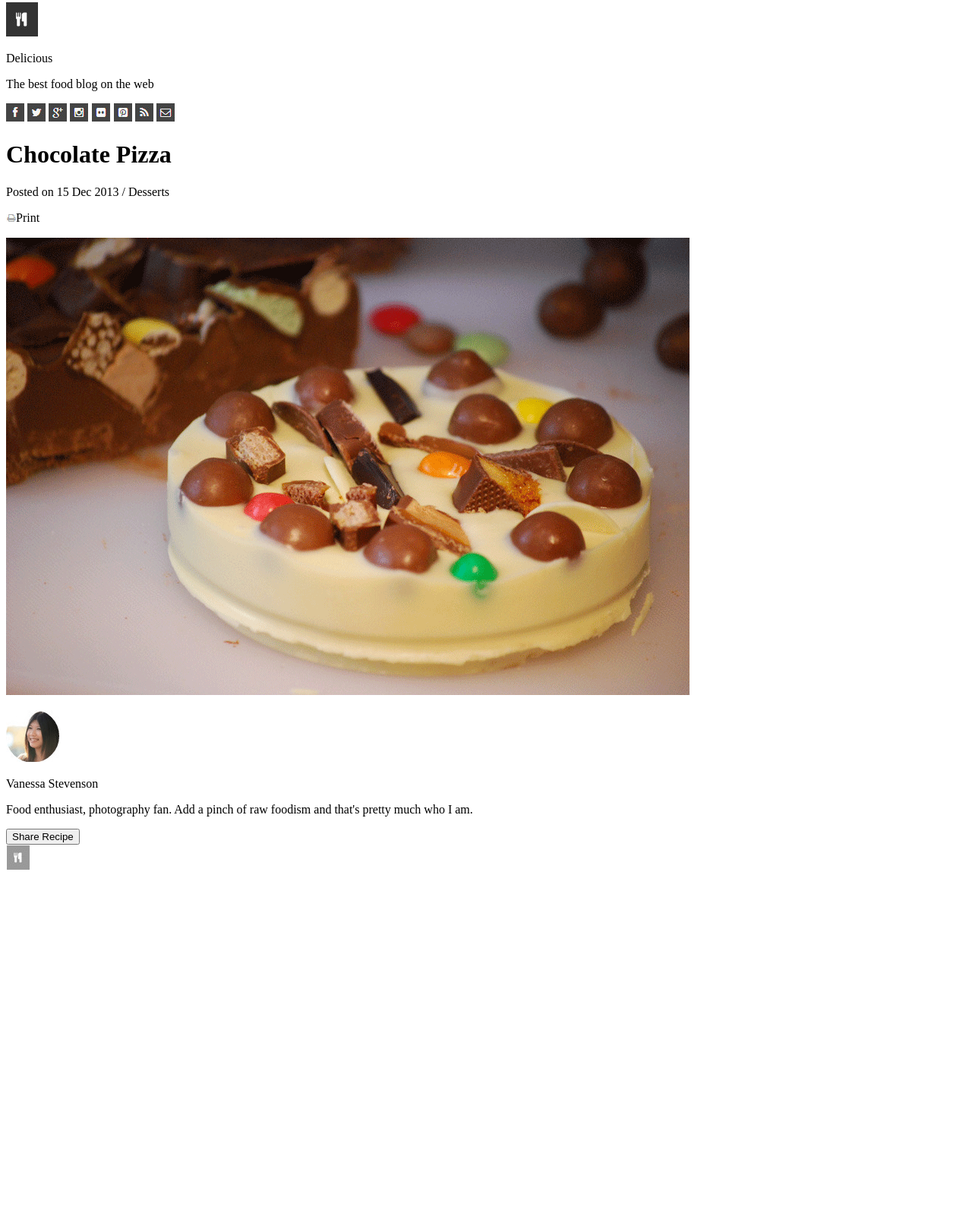
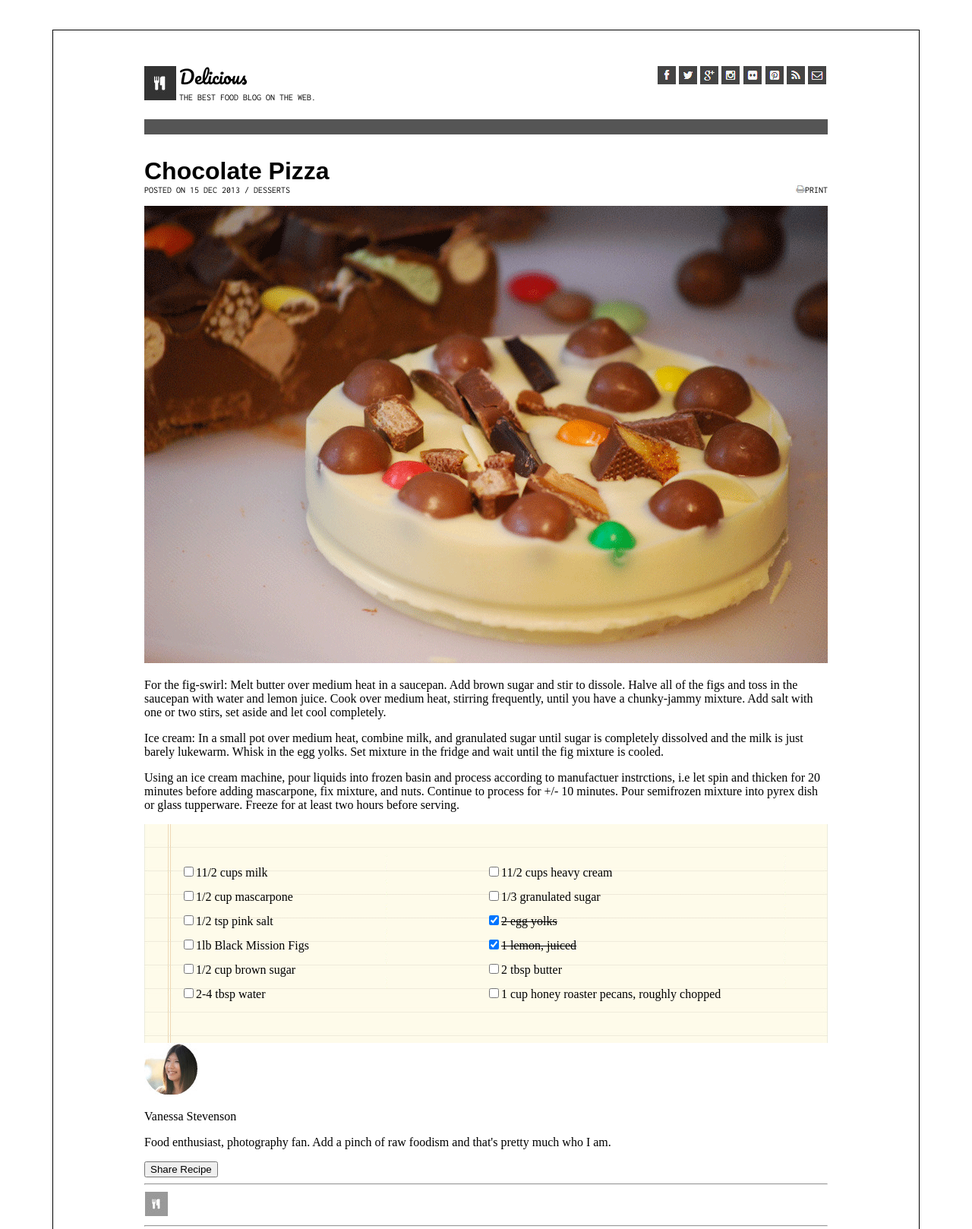
Before and after one commit to DariusSageMarte/chocolate-pizza, a plain HTML site: page index.html in a window 1280 px wide. Shown: the part 5-1623 px from the top of the page at 76% size. Before the commit the page ends 1162 px from the top, so only its background shows below. Drawn offline with Linux system fonts and the light colour scheme; a web font is replaced by a local one.

Commit message:
Looking sweet

```diff
--- a/index.html
+++ b/index.html
@@ -3,14 +3,17 @@
 <head>
   <title>Delicious | Chocolate Pizza</title>
   <link rel="stylesheet" href="style.css">
+  <link href="https://fonts.googleapis.com/css?family=Pacifico" rel="stylesheet">
+  <link href="https://fonts.googleapis.com/css?family=Inconsolata" rel="stylesheet">
+  <link href="https://fonts.googleapis.com/css?family=Cuprum" rel="stylesheet">
 </head>
 <body>
   <header>
     <nav>
       <img src="img/logo.png" alt="Delicious logo"/>
       <header id="header-text">
-        <p>Delicious</p>
-        <p>The best food blog on the web</p>
+        <p id="delicious">Delicious</p>
+        <p class="gray">The best food blog on the web.</p>
       </header>
       <div id="share-icons">
         <img src="img/fb-icon.png" alt="facebook"/>
@@ -28,14 +31,35 @@
   <main>
     <h1>Chocolate Pizza</h1>
     <div id="timestamp">
-      <p id="timestamp-left">Posted on 15 Dec 2013 / Desserts</p>
-      <p id="timestamp-right"><img src="img/print-icon.png" alt="print"/>Print</p>
+      <p id="timestamp-left" class="gray">Posted on 15 Dec 2013 / Desserts <span id="timestamp-right"><img src="img/print-icon.png" alt="print"/>Print</span></p>
     </div>
 
     <img src="img/choco-pizza.png" alt="pizza"/>
-    <p id="text-content"></p>
-    <form id="ingredients">
 
+    <section id="main-text">
+    <p class="text-content">For the fig-swirl: Melt butter over medium heat in a saucepan. Add brown sugar and stir to dissole. Halve all of  the figs and toss in the saucepan with water and lemon juice. Cook over medium heat, stirring frequently, until you have a chunky-jammy  mixture. Add salt with one or two stirs, set aside and let cool completely.</p>
+    <p class="text-content">Ice cream: In a small pot over medium heat, combine milk, and granulated sugar until sugar is completely          dissolved and the milk is     just barely lukewarm. Whisk in the egg yolks. Set mixture in the fridge and wait until the fig mixture is  cooled.</p>
+    <p class="text-content">Using an ice cream machine, pour liquids into frozen basin and process according to manufactuer instrctions, i.e  let spin and thicken for 20 minutes before adding mascarpone, fix mixture, and nuts. Continue to process for +/- 10 minutes. Pour        semifrozen mixture into pyrex dish or glass tupperware. Freeze for at least two hours before serving.</p>
+    </section>
+
+    <form>
+      <div id="checks-left">
+        <label><input type="checkbox">11/2 cups milk</label><br/>
+        <label><input type="checkbox">1/2 cup mascarpone</label><br/>
+        <label><input type="checkbox">1/2 tsp pink salt</label><br/>
+        <label><input type="checkbox">1lb Black Mission Figs</label><br/>
+        <label><input type="checkbox">1/2 cup brown sugar</label><br/>
+        <label><input type="checkbox">2-4 tbsp water</label><br/>
+      </div>
+      <div id="checks-right">
+        <label><input type="checkbox">11/2 cups heavy cream</label><br/>
+        <label><input type="checkbox">1/3 granulated sugar</label><br/>
+        <label class="line"><input type="checkbox" checked>2 egg yolks</label><br/>
+        <label class="line"><input type="checkbox" checked>1 lemon, juiced</label><br/>
+        <label><input type="checkbox">2 tbsp butter</label><br/>
+        <label><input type="checkbox">1 cup honey roaster pecans, roughly
+        chopped</label><br/>
+      </div>
     </form>
 
     <section id="bio">
@@ -47,7 +71,12 @@
   </main>
 
   <footer >
+    <hr>
     <img src="img/small-logo.png" alt="delicious logo small"/>
+    <hr>
+    <small>Delicious &copy; - All Rights Reserved.<br/>
+      Proudly published with Ghost.
+    </small>
   </footer>
 
 </body>
--- a/style.css
+++ b/style.css
@@ -0,0 +1,74 @@
+body {
+  width: 900px;
+  outline: 1px solid #000;
+  margin: 45px auto;
+  padding: 40px 120px;
+}
+
+#delicious {
+  font-family: 'Pacifico', cursive;
+  font-size: 1.5em;
+  margin: 0;
+}
+
+.gray {
+  text-transform: uppercase;
+  font-family: 'Inconsolata', monospace;
+  font-size: 75%;
+
+}
+
+header {
+  display: inline-block;
+  margin: 0;
+}
+
+header p {
+  margin: 0;
+}
+
+#share-icons {
+  display: inline-block;
+  float: right;
+  margin-left: 450px;
+  margin-top: 7px;
+}
+
+h1 {
+  font-family: 'Cuprum', sans-serif;
+  border-top: 20px solid #555;
+  padding-top: 30px;
+  margin-bottom: 0px;
+}
+
+#timestamp {
+  padding-bottom: 2px;
+}
+
+#timestamp-left {
+  margin-top: 0px;
+}
+
+#timestamp-right {
+  float: right;
+  margin-left: 430px;
+}
+
+form {
+  background-image: url('img/list-bg.png');
+  overflow: hidden;
+  padding: 3em;
+}
+
+form div {
+  width: 50%;
+  float: left;
+}
+
+form label {
+  line-height: 2em;
+}
+
+.line {
+  text-decoration: line-through;
+}
```
